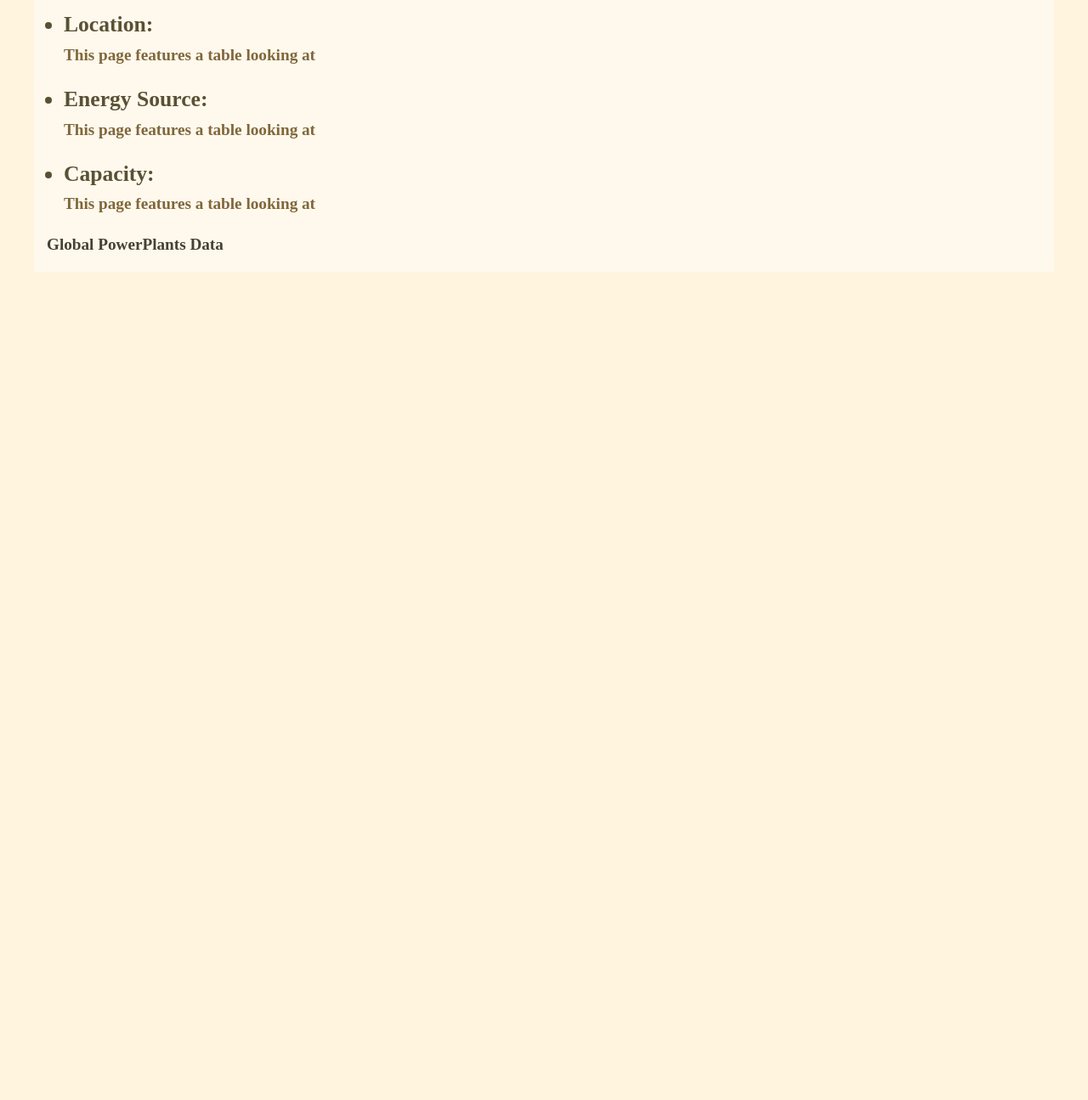
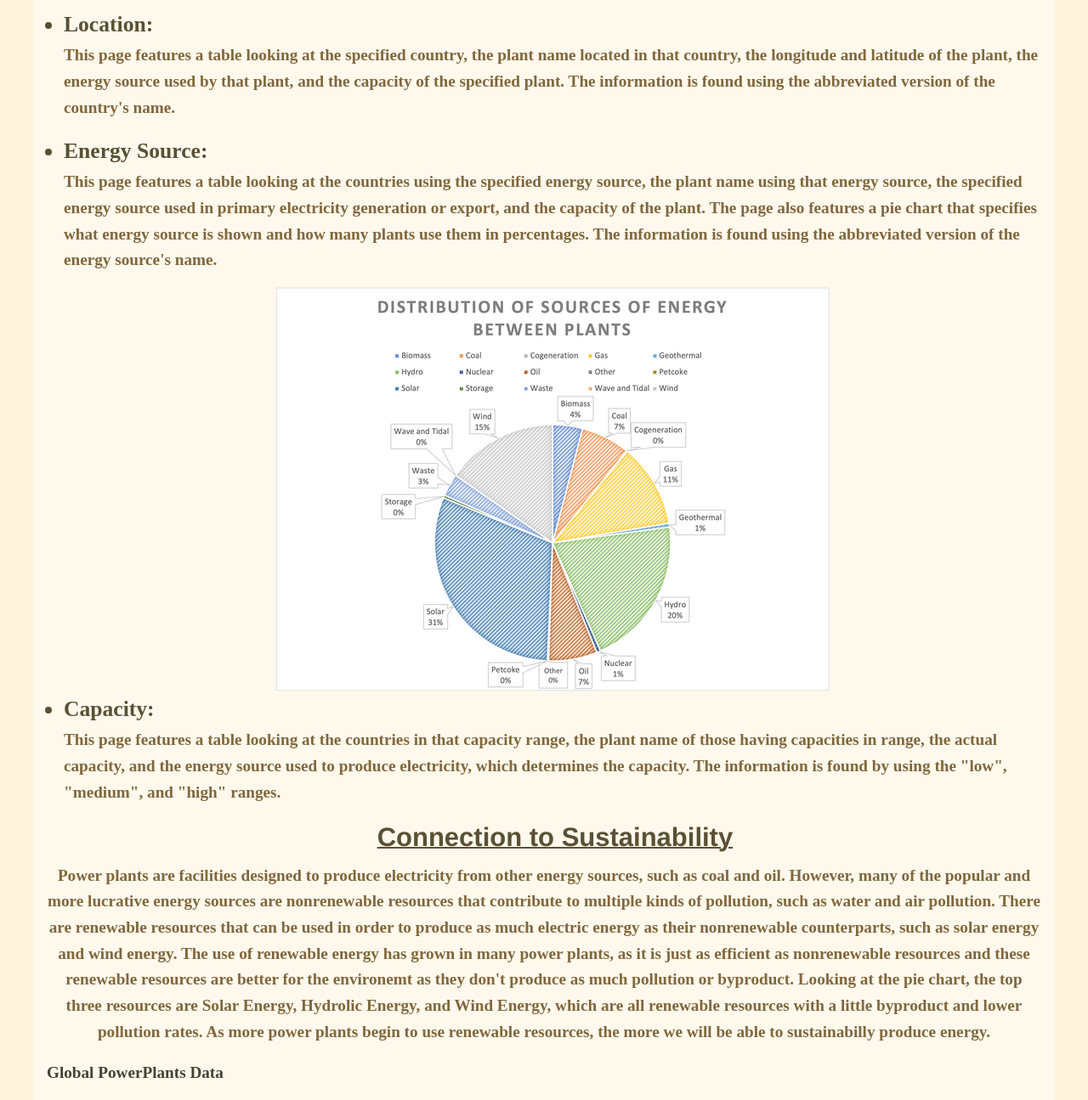
Before and after one commit to alina-kan/project-2-dynamic-server, a website: page public/index.html in a window 1280 px wide. Shown: the part 348-1643 px from the top of the page at 85% size. Before the commit the page ends 800 px from the top, so only its background shows below. Drawn offline with Linux system fonts and the light colour scheme.

Commit message:
Added last changes to the templates
- completed all templates and index
- added new resized image

```diff
--- a/public/index.html
+++ b/public/index.html
@@ -35,12 +35,33 @@
                         <h3 style="text-align: left;">&nbsp;&nbsp;&nbsp;<u style="text-decoration-thickness: 0.1rem;">Overview of Website:</u></h3>
                         <ul style="text-align: left;">
                             <li style="font-size: 1.6rem;">Location:</li>
-                            <p>This page features a table looking at </p>
+                            <p>This page features a table looking at the specified country, the plant name located in that country,
+                                the longitude and latitude of the plant, the energy source used by that plant, and the capacity of
+                                the specified plant. The information is found using the abbreviated version of the country's name.
+                            </p>
                             <li style="font-size: 1.6rem;">Energy Source:</li>
-                            <p>This page features a table looking at </p>
+                            <p>This page features a table looking at the countries using the specified energy source, the plant name
+                                using that energy source, the specified energy source used in primary electricity generation or export,
+                                and the capacity of the plant. The page also features a pie chart that specifies what energy source is
+                                shown and how many plants use them in percentages. The information is found using the abbreviated version
+                                of the energy source's name.
+                            </p>
+                            <center><img src="images/ciscigraph_resized.png"/></center>
                             <li style="font-size: 1.6rem;">Capacity:</li>
-                            <p>This page features a table looking at </p>
+                            <p>This page features a table looking at the countries in that capacity range, the plant name of those having
+                                capacities in range, the actual capacity, and the energy source used to produce electricity, which determines
+                                the capacity. The information is found by using the "low", "medium", and "high" ranges.
+                            </p>
                         </ul>
+                        <h3 style="text-align: center;">&nbsp;&nbsp;&nbsp;<u style="text-decoration-thickness: 0.1rem;">Connection to Sustainability</u></h3>
+                        <p>Power plants are facilities designed to produce electricity from other energy sources, such as coal and oil. However, many
+                            of the popular and more lucrative energy sources are nonrenewable resources that contribute to multiple kinds of pollution,
+                            such as water and air pollution. There are renewable resources that can be used in order to produce as much electric energy
+                            as their nonrenewable counterparts, such as solar energy and wind energy. The use of renewable energy has grown in many power
+                            plants, as it is just as efficient as nonrenewable resources and these renewable resources are better for the environemt as
+                            they don't produce as much pollution or byproduct. Looking at the pie chart, the top three resources are Solar Energy, Hydrolic
+                            Energy, and Wind Energy, which are all renewable resources with a little byproduct and lower pollution rates. As more power plants
+                            begin to use renewable resources, the more we will be able to sustainabilly produce energy. </p>
                         <p style="text-align: left;"><a href="https://datasets.wri.org/dataset/globalpowerplantdatabase">Global PowerPlants Data</a></p>
                     </div>
                 </div>
--- a/server.js
+++ b/server.js
@@ -159,8 +159,6 @@ app.get('/location.html/:cid', (req, res) => {
                 res.status(200).type('html').send(response);
             }
             done = true;
-
-
         });
 
 
```
Also changed, not shown: templates/capacity.html (+1 -1 lines), templates/energy_source.html (+1 -1 lines), templates/location.html (+1 -1 lines), public/images/ciscigraph_resized.png (added).
